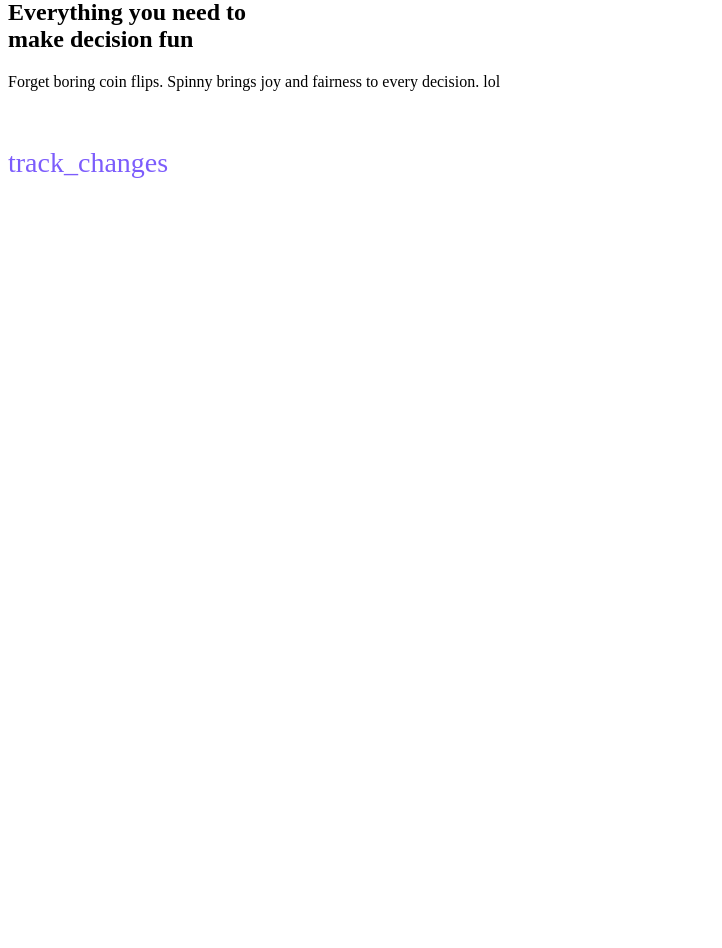
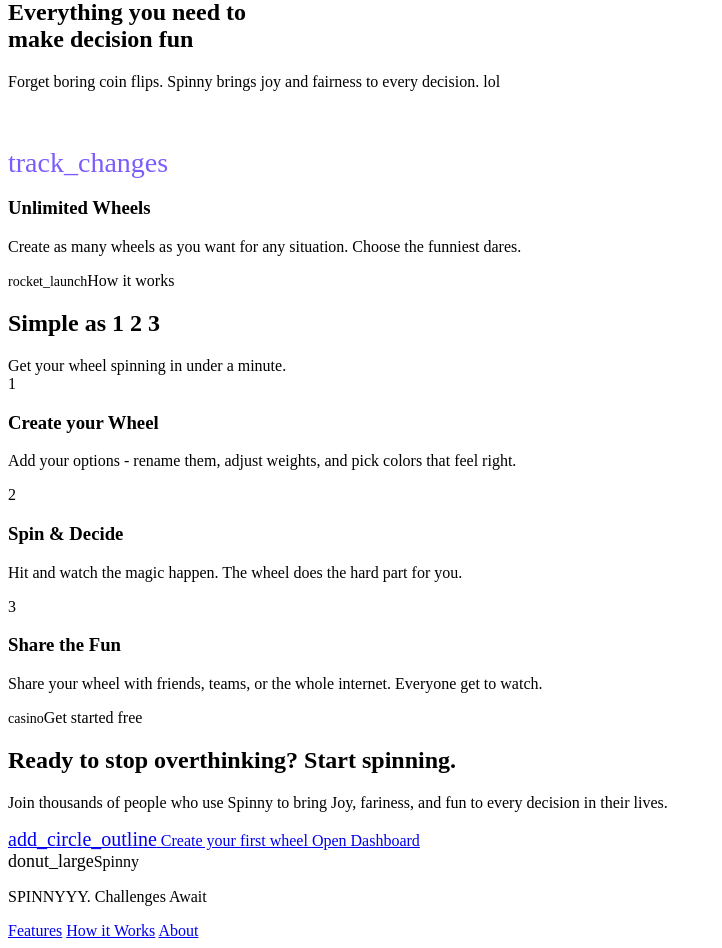
Before and after one commit to raze-me/spinny-wheel, a Flask app: page / in a window 1280 px wide. Shown: the part 500-1448 px from the top of the page, without its empty margins (0-722 px from the left). Before the commit the page ends 678 px from the top, so only its background shows below. Run offline with Flask 3, Linux system fonts and the light colour scheme.

Commit message:
added a rough template for the the index page: navigation, features, how it works section cta btns and footers

```diff
--- a/templates/index.html
+++ b/templates/index.html
@@ -116,10 +116,83 @@
             <div class="features-grid">
                 <article class="feature-card tilt-card fade-in" id="feature-unlimited">
                     <div class="feature-icon-wrap purple" aria-hidden="true"><span class="material-icons-round" style="font-size: 28px; color: #7C5CFC"> track_changes</span></div>
+                    <h3 class="feature-title">Unlimited Wheels</h3>
+                    <p class="feature-desc">
+                        Create as many wheels as you want for any situation.
+                        Choose the funniest dares.
+                    </p>
                 </article>
             </div>
         </div>
     </section>
 
+    <section class="how-it-works" id="how-it-works" aria-labelledby="how-heading">
+        <div class="how-it-works-inner">
+            <div class="fade-in">
+                <div class="section-tag" style="margin: 0 auto 16px;"><span class="material-icons-round" style="font-size:14px;" aria-hidden="true">rocket_launch</span>How it works</div>
+                <h2 class="section-title" id="how-heading">Simple as 1 2 3</h2>
+                <p class="section-subtitle" style="margin: 0 auto 0;">
+                    Get your wheel spinning  in under a minute.
+                </p>
+            </div>
+
+            <div class="steps-grid fade-in">
+                <div class="step" id="step-1">
+                    <div class="step-number" aria-hidden="true">1</div>
+                    <h3 class="step-title">Create your Wheel</h3>
+                    <p class="step-desc">Add your options - rename them, adjust weights, and pick colors that feel right.</p>
+                </div>
+                <div class="step" id="step-2">
+                    <div class="step-number" aria-hidden="true">2</div>
+                    <h3 class="step-title">Spin &amp; Decide</h3>
+                    <p class="step-desc">Hit and watch the magic happen. The wheel does the hard part for you.</p>
+                </div>
+                <div class="step" id="step-3">
+                    <div class="step-number" aria-hidden="true">3</div>
+                    <h3 class="step-title">Share the Fun</h3>
+                    <p class="step-desc">Share your wheel with friends, teams, or the whole internet.
+                        Everyone get to watch.
+                    </p>
+                </div>
+            </div>
+        </div>
+    </section>
+
+    <section class="cta-section" id="about" aria-labelledby="cta-heading">
+        <div class="cta-inner fade-in">
+            <div class="section-tag" style="margin: 0 auto 20px"><span class="material-icons-round" style="font-size:14px;" aria-hidden="true">casino</span>Get started free</div>
+            <h2 class="cta-title" id="cta-heading">
+                Ready to stop overthinking?
+                <span class="text-gradient">Start spinning.</span>
+            </h2>
+            <p class="cta-subtitle">
+                Join thousands of people who use Spinny to bring Joy,
+                fariness, and fun to every decision in their lives.
+            </p>
+            <div class="cta-actions">
+                <a href="/create" class="btn btn-primary btn-lg" id="cta-create-btn">
+                    <span class="material-icons-round" style="font-size:20px;" aria-hidden="true">add_circle_outline</span>
+                    Create your first wheel
+                </a>
+                <a href="/dashboard" class="btn btn-secondary btn-lg" id="cta-dashboard-btn">Open Dashboard</a>
+            </div>
+        </div>
+    </section>
+
+    <footer class="footer" role="contentinfo">
+        <div class="footer-inner">
+            <div class="footer-logo">
+                <span class="material-icons-round" style="font-size:18px; color: var(--primary);" aria-hidden="true">donut_large</span>Spinny
+            </div>
+            <p class="footer-copy">SPINNYYY. Challenges Await</p>
+            <nav class="footer-links" aria-label="Footer navigation">
+                <a href="#features" class="footer-link">Features</a>
+                <a href="#how-it-works" class="footer-link">How it Works</a>
+                <a href="#about" class="footer-link">About</a>
+            </nav>
+        </div>
+    </footer>
+
+
 </body>
 </html>
```
